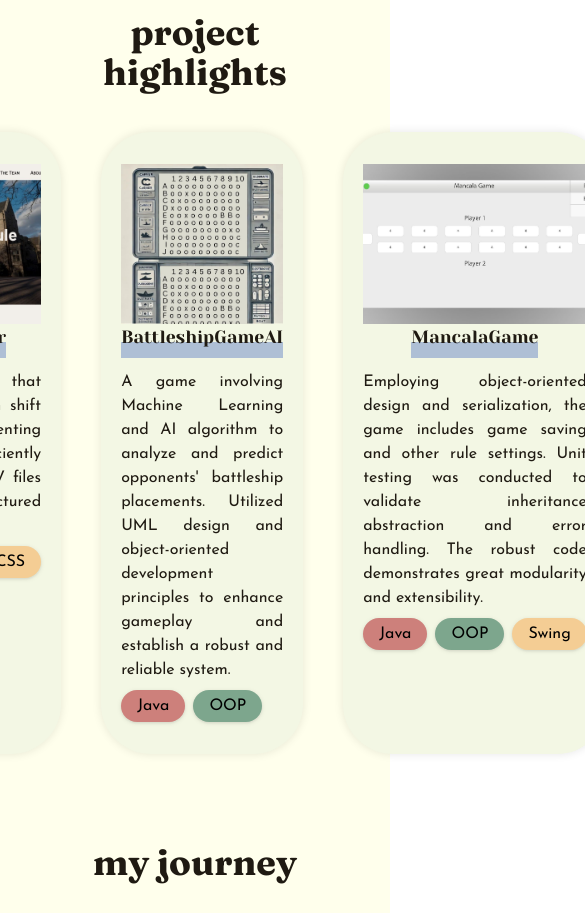
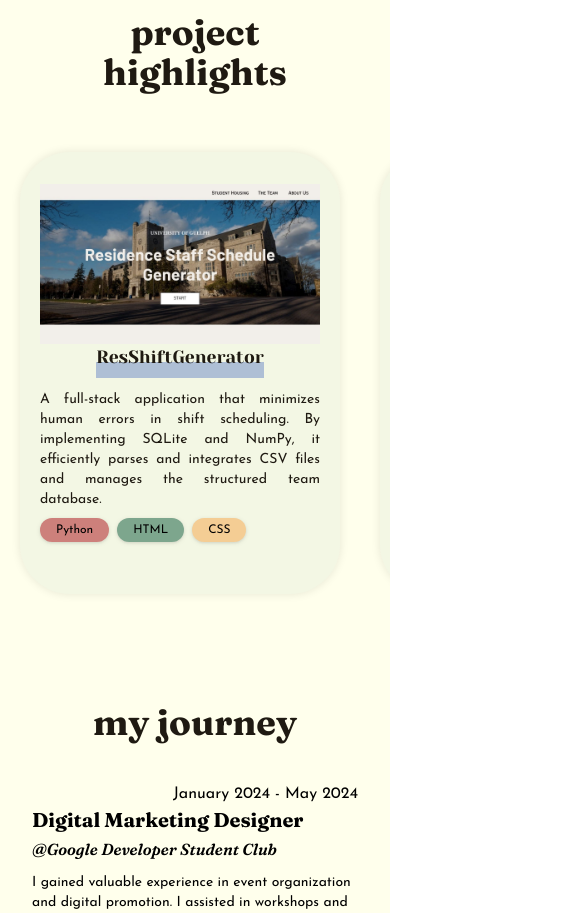
Before and after one commit to milychang19/my-portfolio, a React (Create React App) app: page / in a window 390 px wide. Shown: the part 900-1813 px from the top of the page, 585 px wide, since content can reach past the window. Built offline with nearby package versions, Linux system fonts and the light colour scheme.

Commit message:
project overflow

```diff
--- a/src/pages/Projects.jsx
+++ b/src/pages/Projects.jsx
@@ -40,7 +40,8 @@ const Projects = () => {
   return (
     <section id="projects" className="mb-12">
       <h1 className="font-sub text-4xl md:text-5xl font-bold text-brown p-10 animate-fade-in-zoom1">project highlights</h1>
-      <div className="flex gap-x-10 place-content-center">
+      <div class="overflow-x-auto py-5">
+      <div className="inline-flex mx-5 gap-x-10 place-content-center">
         {projectRecords.map((project, index) => (
           <div key={index} className={`bg-sage shadow-card rounded-[50px] p-5 py-8 w-80 ease-in-out transition-all duration-300 animate-fade-in-zoom2 ${
             hoveredIndex === index ? 'drop-shadow-card -translate-y-1' : ''}`}
@@ -50,14 +51,15 @@ const Projects = () => {
             <img src={project.image} alt="" className="h-40 object-cover animate-fade-in-zoom3"></img>
             <h3 className={`font-title text-brown relative inline-block w-max pb-4 z-20 after:absolute after:bg-sky after:h-8 after:bottom-0 after:w-full after:block after:scale-y-50 after:duration-300 after:ease-out after:transition-transform after:-z-10 animate-fade-in-zoom3 ${hoveredIndex === index ? 'after:bottom-2 after:scale-y-[80%]' : ''}`}>
               <a href={project.link} target="_blank" rel="noopener noreferrer">{project.name}</a></h3>
-            <p className="text-base text-justify text-brown my-1 animate-fade-in-zoom4">{project.description}</p>
+            <p className="text-sm md:text-base text-justify text-brown my-1 animate-fade-in-zoom4">{project.description}</p>
             <ul className="flex gap-2 mt-2">
               {project.tags.map((tag, index) => (
-                <li key={index} className={`text-base rounded-2xl w-fit px-4 py-1 drop-shadow animate-fade-in-zoom4 ${tagColors[index % tagColors.length]}`}>{tag}</li>
+                <li key={index} className={`text-xs md:text-base rounded-2xl w-fit px-4 py-1 drop-shadow animate-fade-in-zoom4 ${tagColors[index % tagColors.length]}`}>{tag}</li>
               ))}
             </ul>
           </div>
         ))}
+      </div>
       </div>
     </section>
   );
```
